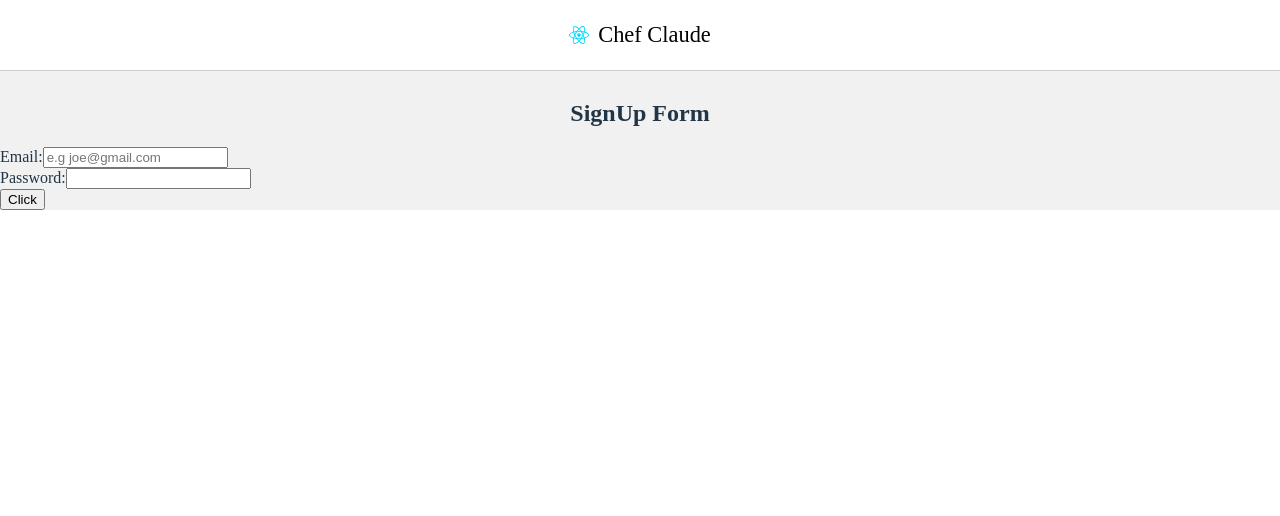
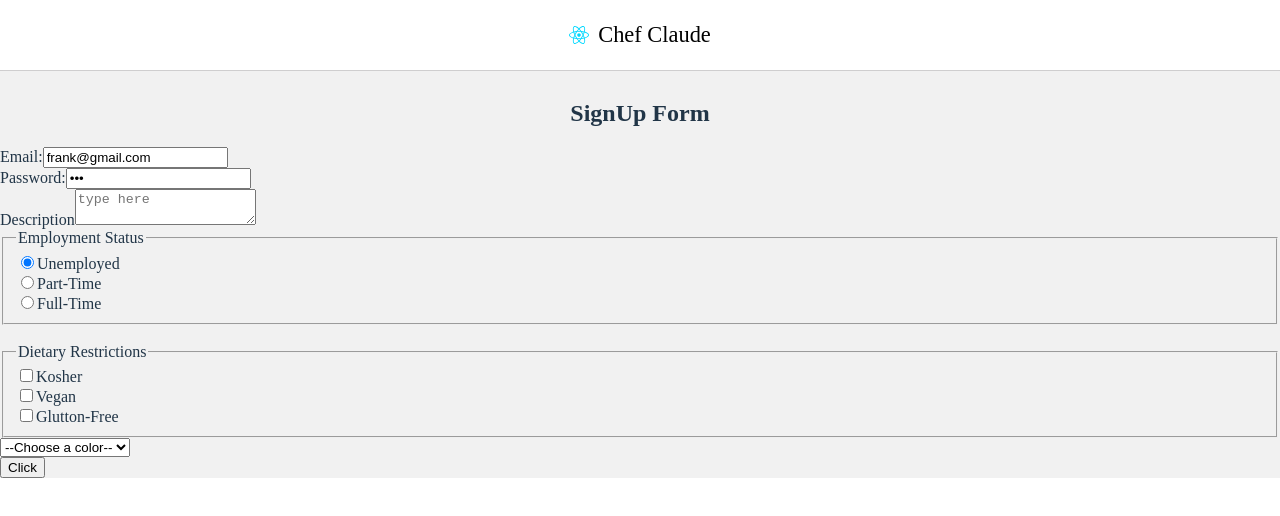
Before and after one commit to Shadowcruv/first-react, a React (Vite) app: page / in a window 1280 px wide. Shown: the top 516 px of the page. Built offline with nearby package versions, Linux system fonts and the light colour scheme.

Commit message:
practising forms- using different elements in form e.g different kinds of inputs, selects e.t.c

```diff
--- a/src/components/Form.jsx
+++ b/src/components/Form.jsx
@@ -3,30 +3,91 @@
   //use htmlFor for react, use For for javascript
   //the click as value is to change the value on the input button from the default Submit to Click  <input type="submit" value="Click" />
 
-  function handleSubmit(event){
-    event.preventDefault();
-    const formData = new FormData(event.currentTarget);
+  function signUp(formData){
     const email = formData.get("email");
     const password = formData.get("password");
-    console.log(email);
-    console.log(password);
+    const employmentStatus = formData.get("employmentStatus")
+    const dietaryRestrictions = formData.getAll("dietaryRestrictions")
+    const favColor = formData.get("favColor")
+    console.log(favColor);
+
   }
 
 
   return (
     <section>
       <h2 style={{display: "flex", justifyContent: "center"}}>SignUp Form</h2>
-      <form onSubmit={handleSubmit} >
+      <form action={signUp} >
         <label htmlFor="email">Email:</label>
-        <input id="email" type="email" name="email" placeholder="e.g joe@gmail.com" />
+        <input id="email" type="email" name="email" placeholder="e.g joe@gmail.com" defaultValue={"frank@gmail.com"} />
         <br />
 
         <label>
           Password:
-          <input type="password" name="password" />
+          <input type="password" name="password" defaultValue={"egg"} />
         </label>
         <br />
 
+        <label htmlFor="description">Description</label>
+        <textarea id="description" name="description" placeholder="type here"></textarea>
+        <br />
+
+        <fieldset>
+          <legend>Employment Status</legend>
+          <input id="unemployed" type="radio" name="employmentStatus" value="unemployed" defaultChecked={true}  />
+          <label htmlFor="unemployed">Unemployed</label>
+          <br />
+
+          <input id="part-time" type="radio" name="employmentStatus" value="part-time" />
+          <label htmlFor="part-time">Part-Time</label>
+          <br />
+
+          <label>
+          <input id="full-time" type="radio" name="employmentStatus" value="full-time" />
+          Full-Time
+          </label>
+
+          <br />
+        </fieldset>
+        <br />
+
+        <fieldset>
+          <legend>Dietary Restrictions</legend>
+          <label>
+            <input type="checkbox" value="kosher" name="dietaryRestrictions"/>
+            Kosher
+          </label>
+
+          <br />
+
+          <input id="vegan" type="checkbox" name="dietaryRestrictions" value={"vegan"}  />
+          <label htmlFor="vegan">Vegan</label>
+
+
+          <br />
+
+          <label>
+            <input type="checkbox" value="glutton-free" name="dietaryRestrictions"/>
+            Glutton-Free
+          </label>
+
+          <br />
+        </fieldset>
+
+        <label></label>
+        <select id="favcolor" name="favColor">
+          <option value="">--Choose a color--</option>
+          <option value="red">Red</option>
+          <option value="orange">Orange</option>
+          <option value="yellow">Yellow</option>
+          <option value="green">Green</option>
+          <option value="blue">Blue</option>
+          <option value="taligo">Taligo</option>
+          <option value="violet">Violet</option>
+
+        </select>
+
+        <br />
 
         <input type="submit" value="Click" />
 
```
